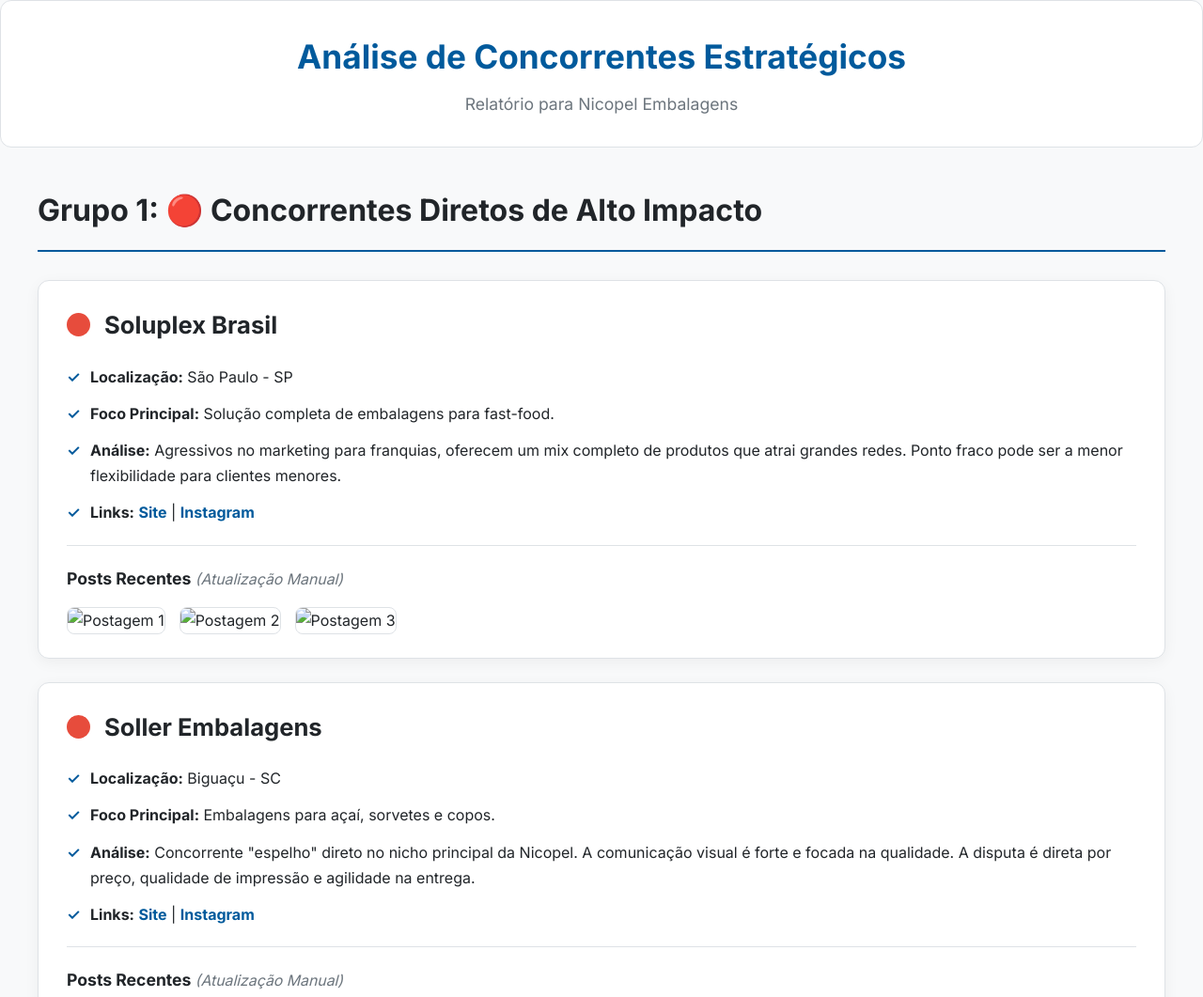
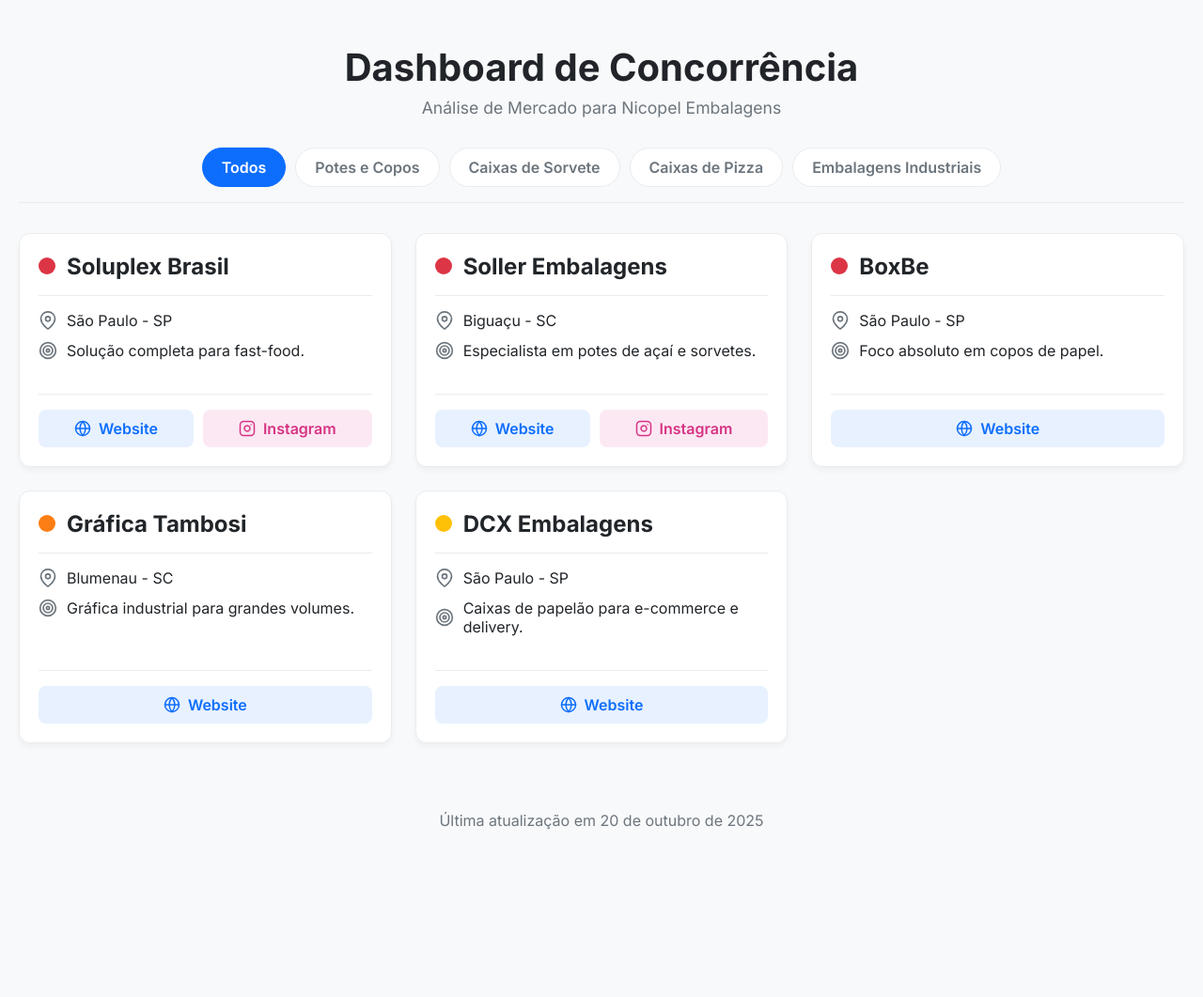
Before and after one commit to eumatheusths/analise_concorrentes_nicopel, a plain HTML site: page index.html in a window 1280 px wide. Shown: the top 1061 px of the page at 94% size. After the commit the page ends 943 px from the top, so only its background shows below. Drawn offline with Linux system fonts and the light colour scheme.

Commit message:
Update HTML structure and styling for dashboard

```diff
--- a/index.html
+++ b/index.html
@@ -3,169 +3,333 @@
 <head>
     <meta charset="UTF-8">
     <meta name="viewport" content="width=device-width, initial-scale=1.0">
-    <title>Análise de Concorrentes - Nicopel Embalagens</title>
+    <title>Dashboard de Concorrência - Nicopel Embalagens</title>
 
     <link rel="preconnect" href="https://fonts.googleapis.com">
     <link rel="preconnect" href="https://fonts.gstatic.com" crossorigin>
-    <link href="https://fonts.googleapis.com/css2?family=Inter:wght@400;700&display=swap" rel="stylesheet">
+    <link href="https://fonts.googleapis.com/css2?family=Inter:wght@400;600;700&display=swap" rel="stylesheet">
 
     <style>
-        /* (CSS completo da versão anterior, sem alterações) */
+        /* =============================================== */
+        /* CSS - ESTILOS GERAIS E VARIÁVEIS (UI KIT)     */
+        /* =============================================== */
         :root {
-            --primary-color: #005A9C;
-            --primary-hover: #004080;
-            --background-color: #F8F9FA;
-            --card-background: #FFFFFF;
+            --primary-color: #0d6efd; /* Azul mais vibrante */
+            --secondary-color: #6c757d;
+            --background-color: #f8f9fa;
+            --card-background: #ffffff;
             --text-color: #212529;
-            --light-text-color: #6C757D;
-            --border-color: #DEE2E6;
+            --border-color: #e9ecef;
+            --shadow: 0 4px 6px rgba(0, 0, 0, 0.04);
+            --shadow-hover: 0 7px 14px rgba(0, 0, 0, 0.07);
         }
-        body { font-family: 'Inter', sans-serif; background-color: var(--background-color); color: var(--text-color); margin: 0; padding: 0; line-height: 1.7; }
-        .container { max-width: 1200px; margin: 30px auto; padding: 0 20px; }
-        header { background-color: var(--card-background); color: var(--primary-color); padding: 30px; text-align: center; border-radius: 12px; border: 1px solid var(--border-color); margin-bottom: 40px; }
-        header h1 { margin: 0; font-size: 2.2em; font-weight: 700; }
-        header p { margin: 5px 0 0; font-size: 1.1em; color: var(--light-text-color); }
-        .group-section h2 { font-size: 2em; font-weight: 700; color: var(--text-color); border-bottom: 2px solid var(--primary-color); padding-bottom: 15px; margin-bottom: 30px; }
-        .competitor-card { background-color: var(--card-background); border: 1px solid var(--border-color); border-radius: 12px; padding: 25px 30px; margin-bottom: 25px; box-shadow: 0 4px 15px rgba(0,0,0,0.05); transition: transform 0.3s ease, box-shadow 0.3s ease; }
-        .competitor-card:hover { transform: translateY(-5px); box-shadow: 0 8px 25px rgba(0,0,0,0.08); }
-        .card-header { display: flex; align-items: center; margin-bottom: 20px; }
-        .competitor-card h3 { margin: 0 0 0 15px; font-size: 1.6em; color: var(--text-color); }
-        .competitor-card ul { list-style-type: none; padding: 0; margin: 0; }
-        .competitor-card li { margin-bottom: 12px; padding-left: 25px; position: relative; }
-        .competitor-card li::before { content: '✓'; position: absolute; left: 0; color: var(--primary-color); font-weight: 700; }
-        .competitor-card strong { color: var(--text-color); font-weight: 700; }
-        .competitor-card a { color: var(--primary-color); text-decoration: none; font-weight: 700; }
-        .competitor-card a:hover { color: var(--primary-hover); text-decoration: underline; }
-        .insta-section { margin-top: 20px; padding-top: 20px; border-top: 1px solid var(--border-color); }
-        .insta-section h4 { margin: 0 0 15px 0; font-size: 1.1em; color: var(--text-color); }
-        .insta-section h4 em { font-weight: 400; font-size: 0.9em; color: var(--light-text-color); }
-        .insta-gallery { display: flex; gap: 15px; flex-wrap: wrap; }
-        .insta-post img { width: 120px; height: 120px; object-fit: cover; border-radius: 8px; border: 1px solid var(--border-color); }
-        .threat-level { min-width: 25px; height: 25px; border-radius: 50%; }
-        .threat-high { background-color: #e74c3c; }
-        .threat-medium { background-color: #f39c12; }
-        .threat-low { background-color: #f1c40f; }
-        footer { text-align: center; margin-top: 40px; padding: 20px; color: var(--light-text-color); font-size: 0.9em; }
+
+        body {
+            font-family: 'Inter', sans-serif;
+            background-color: var(--background-color);
+            color: var(--text-color);
+            margin: 0;
+        }
+
+        .container {
+            max-width: 1400px;
+            margin: 0 auto;
+            padding: 20px;
+        }
+
+        /* =============================================== */
+        /* HEADER E NAVEGAÇÃO POR ABAS (NOVO)          */
+        /* =============================================== */
+        header {
+            text-align: center;
+            margin-bottom: 2rem;
+        }
+        header h1 {
+            font-size: 2.5rem;
+            font-weight: 700;
+            margin-bottom: 0.5rem;
+        }
+        header p {
+            font-size: 1.1rem;
+            color: var(--secondary-color);
+            margin-top: 0;
+        }
+
+        .tabs-nav {
+            display: flex;
+            justify-content: center;
+            flex-wrap: wrap;
+            gap: 10px;
+            margin-bottom: 2rem;
+            border-bottom: 1px solid var(--border-color);
+            padding-bottom: 1rem;
+        }
+        .tab-btn {
+            font-family: 'Inter', sans-serif;
+            font-size: 1rem;
+            font-weight: 600;
+            padding: 10px 20px;
+            border: 1px solid var(--border-color);
+            background-color: var(--card-background);
+            color: var(--secondary-color);
+            border-radius: 50px; /* Pílulas */
+            cursor: pointer;
+            transition: all 0.3s ease;
+        }
+        .tab-btn:hover {
+            background-color: #e9ecef;
+            color: var(--text-color);
+        }
+        .tab-btn.active {
+            background-color: var(--primary-color);
+            color: #fff;
+            border-color: var(--primary-color);
+        }
+
+        /* =============================================== */
+        /* GRID DE CONCORRENTES (LAYOUT NOVO)            */
+        /* =============================================== */
+        #competitors-grid {
+            display: grid;
+            grid-template-columns: repeat(auto-fill, minmax(380px, 1fr));
+            gap: 25px;
+        }
+
+        /* =============================================== */
+        /* CARD DO CONCORRENTE (UI/UX RENOVADO)          */
+        /* =============================================== */
+        .competitor-card {
+            background-color: var(--card-background);
+            border: 1px solid var(--border-color);
+            border-radius: 12px;
+            padding: 20px;
+            box-shadow: var(--shadow);
+            transition: all 0.3s ease;
+            display: flex;
+            flex-direction: column;
+        }
+        .competitor-card.hidden {
+            display: none; /* Controlado pelo JavaScript */
+        }
+        .competitor-card:hover {
+            transform: translateY(-5px);
+            box-shadow: var(--shadow-hover);
+        }
+
+        .card-header {
+            display: flex;
+            align-items: center;
+            margin-bottom: 1rem;
+            border-bottom: 1px solid var(--border-color);
+            padding-bottom: 1rem;
+        }
+        .threat-level {
+            width: 18px;
+            height: 18px;
+            border-radius: 50%;
+            flex-shrink: 0;
+        }
+        .threat-high { background-color: #dc3545; }
+        .threat-medium { background-color: #fd7e14; }
+        .threat-low { background-color: #ffc107; }
+
+        .card-header h3 {
+            margin: 0 0 0 12px;
+            font-size: 1.5rem;
+            font-weight: 700;
+        }
+
+        .card-body {
+            flex-grow: 1;
+        }
+
+        .info-item {
+            display: flex;
+            align-items: center;
+            gap: 10px;
+            margin-bottom: 12px;
+        }
+        .info-item svg {
+            width: 20px;
+            height: 20px;
+            flex-shrink: 0;
+            color: var(--secondary-color);
+        }
+
+        .card-actions {
+            display: flex;
+            gap: 10px;
+            margin-top: 1.5rem;
+            border-top: 1px solid var(--border-color);
+            padding-top: 1rem;
+        }
+        .action-btn {
+            display: flex;
+            align-items: center;
+            justify-content: center;
+            gap: 8px;
+            flex-grow: 1;
+            padding: 10px;
+            border-radius: 8px;
+            text-decoration: none;
+            font-weight: 600;
+            transition: all 0.3s ease;
+        }
+        .action-btn svg {
+            width: 18px;
+            height: 18px;
+        }
+        .btn-website {
+            background-color: #e7f1ff;
+            color: var(--primary-color);
+        }
+        .btn-website:hover {
+            background-color: #d0e3ff;
+        }
+        .btn-instagram {
+            background-color: #fce8f3;
+            color: #d63384;
+        }
+        .btn-instagram:hover {
+            background-color: #f8d2e7;
+        }
+
+        footer {
+            text-align: center;
+            margin-top: 2rem;
+            padding: 1.5rem;
+            color: var(--secondary-color);
+        }
+
     </style>
 </head>
 <body>
+    <svg xmlns="http://www.w3.org/2000/svg" style="display: none;">
+        <symbol id="icon-location" viewBox="0 0 24 24" fill="none" stroke="currentColor" stroke-width="2" stroke-linecap="round" stroke-linejoin="round"><path d="M21 10c0 7-9 13-9 13s-9-6-9-13a9 9 0 0 1 18 0z"></path><circle cx="12" cy="10" r="3"></circle></symbol>
+        <symbol id="icon-focus" viewBox="0 0 24 24" fill="none" stroke="currentColor" stroke-width="2" stroke-linecap="round" stroke-linejoin="round"><circle cx="12" cy="12" r="10"></circle><circle cx="12" cy="12" r="6"></circle><circle cx="12" cy="12" r="2"></circle></symbol>
+        <symbol id="icon-website" viewBox="0 0 24 24" fill="none" stroke="currentColor" stroke-width="2" stroke-linecap="round" stroke-linejoin="round"><circle cx="12" cy="12" r="10"></circle><line x1="2" y1="12" x2="22" y2="12"></line><path d="M12 2a15.3 15.3 0 0 1 4 10 15.3 15.3 0 0 1-4 10 15.3 15.3 0 0 1-4-10 15.3 15.3 0 0 1 4-10z"></path></symbol>
+        <symbol id="icon-instagram" viewBox="0 0 24 24" fill="none" stroke="currentColor" stroke-width="2" stroke-linecap="round" stroke-linejoin="round"><rect x="2" y="2" width="20" height="20" rx="5" ry="5"></rect><path d="M16 11.37A4 4 0 1 1 12.63 8 4 4 0 0 1 16 11.37z"></path><line x1="17.5" y1="6.5" x2="17.51" y2="6.5"></line></symbol>
+    </svg>
 
+    <div class="container">
         <header>
-        <h1>Análise de Concorrentes Estratégicos</h1>
-        <p>Relatório para Nicopel Embalagens</p>
+            <h1>Dashboard de Concorrência</h1>
+            <p>Análise de Mercado para Nicopel Embalagens</p>
         </header>
 
-    <main class="container">
+        <nav class="tabs-nav">
+            <button class="tab-btn active" data-category="todos">Todos</button>
+            <button class="tab-btn" data-category="potes-copos">Potes e Copos</button>
+            <button class="tab-btn" data-category="caixas-sorvete">Caixas de Sorvete</button>
+            <button class="tab-btn" data-category="caixas-pizza">Caixas de Pizza</button>
+            <button class="tab-btn" data-category="embalagens-industriais">Embalagens Industriais</button>
+        </nav>
 
-        <section class="group-section">
-            <h2>Grupo 1: 🔴 Concorrentes Diretos de Alto Impacto</h2>
+        <main id="competitors-grid">
 
-            <article class="competitor-card">
+            <article class="competitor-card" data-category="potes-copos embalagens-industriais">
                 <div class="card-header"><span class="threat-level threat-high"></span><h3>Soluplex Brasil</h3></div>
-                <ul>
-                    <li><strong>Localização:</strong> São Paulo - SP</li>
-                    <li><strong>Foco Principal:</strong> Solução completa de embalagens para fast-food.</li>
-                    <li><strong>Análise:</strong> Agressivos no marketing para franquias, oferecem um mix completo de produtos que atrai grandes redes. Ponto fraco pode ser a menor flexibilidade para clientes menores.</li>
-                    <li><strong>Links:</strong> <a href="https://www.soluplex.com.br/" target="_blank">Site</a> | <a href="https://www.instagram.com/soluplex.brasil/" target="_blank">Instagram</a></li>
-                </ul>
-                <div class="insta-section">
-                    <h4>Posts Recentes <em>(Atualização Manual)</em></h4>
-                    <div class="insta-gallery">
-                        <div class="insta-post"><img src="nome-da-sua-imagem1.jpg" alt="Postagem 1"></div>
-                        <div class="insta-post"><img src="nome-da-sua-imagem2.jpg" alt="Postagem 2"></div>
-                        <div class="insta-post"><img src="nome-da-sua-imagem3.jpg" alt="Postagem 3"></div>
+                <div class="card-body">
+                    <div class="info-item"><svg><use href="#icon-location"/></svg><span>São Paulo - SP</span></div>
+                    <div class="info-item"><svg><use href="#icon-focus"/></svg><span>Solução completa para fast-food.</span></div>
                 </div>
+                <div class="card-actions">
+                    <a href="https://www.soluplex.com.br/" target="_blank" class="action-btn btn-website"><svg><use href="#icon-website"/></svg>Website</a>
+                    <a href="https://www.instagram.com/soluplex.brasil/" target="_blank" class="action-btn btn-instagram"><svg><use href="#icon-instagram"/></svg>Instagram</a>
                 </div>
             </article>
 
-            <article class="competitor-card">
+            <article class="competitor-card" data-category="potes-copos caixas-sorvete">
                  <div class="card-header"><span class="threat-level threat-high"></span><h3>Soller Embalagens</h3></div>
-                <ul>
-                    <li><strong>Localização:</strong> Biguaçu - SC</li>
-                    <li><strong>Foco Principal:</strong> Embalagens para açaí, sorvetes e copos.</li>
-                    <li><strong>Análise:</strong> Concorrente "espelho" direto no nicho principal da Nicopel. A comunicação visual é forte e focada na qualidade. A disputa é direta por preço, qualidade de impressão e agilidade na entrega.</li>
-                    <li><strong>Links:</strong> <a href="https://www.sollerembalagens.com.br/" target="_blank">Site</a> | <a href="https://www.instagram.com/sollerembalagens/" target="_blank">Instagram</a></li>
-                </ul>
-                <div class="insta-section">
-                    <h4>Posts Recentes <em>(Atualização Manual)</em></h4>
-                    <div class="insta-gallery">
-                        <div class="insta-post"><img src="sua-foto-soller-1.jpg" alt="Postagem 1"></div>
-                        <div class="insta-post"><img src="sua-foto-soller-2.jpg" alt="Postagem 2"></div>
+                <div class="card-body">
+                    <div class="info-item"><svg><use href="#icon-location"/></svg><span>Biguaçu - SC</span></div>
+                    <div class="info-item"><svg><use href="#icon-focus"/></svg><span>Especialista em potes de açaí e sorvetes.</span></div>
                 </div>
+                <div class="card-actions">
+                    <a href="https://www.sollerembalagens.com.br/" target="_blank" class="action-btn btn-website"><svg><use href="#icon-website"/></svg>Website</a>
+                    <a href="https://www.instagram.com/sollerembalagens/" target="_blank" class="action-btn btn-instagram"><svg><use href="#icon-instagram"/></svg>Instagram</a>
                 </div>
             </article>
 
-            <article class="competitor-card">
+            <article class="competitor-card" data-category="potes-copos">
                  <div class="card-header"><span class="threat-level threat-high"></span><h3>BoxBe</h3></div>
-                 <ul>
-                    <li><strong>Localização:</strong> São Paulo - SP</li>
-                    <li><strong>Foco Principal:</strong> Copos de papel personalizados.</li>
-                    <li><strong>Análise:</strong> Foco absoluto em copos, com marketing digital muito agressivo para captura de leads online. Ameaça forte para clientes que buscam especificamente por copos na internet.</li>
-                    <li><strong>Links:</strong> <a href="https://boxbe.com.br/" target="_blank">Site</a></li>
-                </ul>
-                <div class="insta-section">
-                    <h4>Posts Recentes <em>(Atualização Manual)</em></h4>
-                     <div class="insta-gallery">
-                        <div class="insta-post"><img src="sua-foto-boxbe-1.jpg" alt="Postagem 1"></div>
+                <div class="card-body">
+                    <div class="info-item"><svg><use href="#icon-location"/></svg><span>São Paulo - SP</span></div>
+                    <div class="info-item"><svg><use href="#icon-focus"/></svg><span>Foco absoluto em copos de papel.</span></div>
                 </div>
-                </div>
-            </article>
-        </section>
-
-        <section class="group-section">
-            <h2>Grupo 2: 🟠 Concorrentes Industriais Polivalentes</h2>
-
-            <article class="competitor-card">
-                <div class="card-header"><span class="threat-level threat-medium"></span><h3>Gráfica Tambosi</h3></div>
-                <ul>
-                    <li><strong>Localização:</strong> Blumenau - SC</li>
-                    <li><strong>Foco Principal:</strong> Gráfica industrial completa (livros, catálogos, embalagens).</li>
-                    <li><strong>Análise:</strong> Ameaça para grandes volumes devido à alta capacidade produtiva, podendo oferecer preços competitivos. Menos ágil para pedidos menores e nichados.</li>
-                    <li><strong>Links:</strong> <a href="https://graficatambosi.com.br/embalagens" target="_blank">Site</a></li>
-                </ul>
-                 <div class="insta-section">
-                    <h4>Posts Recentes <em>(Atualização Manual)</em></h4>
-                     <div class="insta-gallery">
-                        <div class="insta-post"><img src="sua-foto-tambosi-1.jpg" alt="Postagem 1"></div>
-                    </div>
+                <div class="card-actions">
+                    <a href="https://boxbe.com.br/" target="_blank" class="action-btn btn-website"><svg><use href="#icon-website"/></svg>Website</a>
                 </div>
             </article>
 
-            <article class="competitor-card">
-                 <div class="card-header"><span class="threat-level threat-medium"></span><h3>Nazapack</h3></div>
-                <ul>
-                    <li><strong>Localização:</strong> Jaraguá do Sul - SC</li>
-                    <li><strong>Foco Principal:</strong> Caixas de papel-cartão com foco em design.</li>
-                    <li><strong>Análise:</strong> Competem forte em projetos que exigem alto apelo visual. Ameaça para clientes que veem a embalagem como principal ferramenta de marketing no ponto de venda.</li>
-                    <li><strong>Links:</strong> <a href="https://nazapack.com.br/" target="_blank">Site</a> | <a href="https://www.instagram.com/nazapack/?hl=en" target="_blank">Instagram</a></li>
-                </ul>
-                 <div class="insta-section">
-                    <h4>Posts Recentes <em>(Atualização Manual)</em></h4>
-                     <div class="insta-gallery">
-                        <div class="insta-post"><img src="sua-foto-nazapack-1.jpg" alt="Postagem 1"></div>
+            <article class="competitor-card" data-category="caixas-sorvete embalagens-industriais caixas-pizza">
+                 <div class="card-header"><span class="threat-level threat-medium"></span><h3>Gráfica Tambosi</h3></div>
+                <div class="card-body">
+                    <div class="info-item"><svg><use href="#icon-location"/></svg><span>Blumenau - SC</span></div>
+                    <div class="info-item"><svg><use href="#icon-focus"/></svg><span>Gráfica industrial para grandes volumes.</span></div>
                 </div>
+                <div class="card-actions">
+                    <a href="https://graficatambosi.com.br/embalagens" target="_blank" class="action-btn btn-website"><svg><use href="#icon-website"/></svg>Website</a>
                 </div>
             </article>
-        </section>
+
+            <article class="competitor-card" data-category="caixas-pizza embalagens-industriais">
+                 <div class="card-header"><span class="threat-level threat-low"></span><h3>DCX Embalagens</h3></div>
+                <div class="card-body">
+                    <div class="info-item"><svg><use href="#icon-location"/></svg><span>São Paulo - SP</span></div>
+                    <div class="info-item"><svg><use href="#icon-focus"/></svg><span>Caixas de papelão para e-commerce e delivery.</span></div>
+                </div>
+                <div class="card-actions">
+                    <a href="https://www.dcxembalagens.com.br/" target="_blank" class="action-btn btn-website"><svg><use href="#icon-website"/></svg>Website</a>
+                </div>
+            </article>
+
         </main>
 
         <footer>
-        <p>Relatório gerado em: <span id="last-updated"></span></p>
+            <p>Última atualização em <span id="last-updated"></span></p>
         </footer>
+    </div>
 
     <script>
-        // Esta função pega a data atual do computador do usuário
+        // --- LÓGICA PARA AS ABAS DE FILTRO ---
+        const tabsContainer = document.querySelector('.tabs-nav');
+        const tabButtons = document.querySelectorAll('.tab-btn');
+        const competitorCards = document.querySelectorAll('.competitor-card');
+
+        // Adiciona um 'ouvinte' de cliques no container das abas
+        tabsContainer.addEventListener('click', (event) => {
+            const clickedButton = event.target.closest('.tab-btn');
+
+            if (!clickedButton) return; // Se o clique não foi em um botão, não faz nada
+
+            // 1. Atualiza o estilo dos botões
+            tabButtons.forEach(btn => btn.classList.remove('active'));
+            clickedButton.classList.add('active');
+
+            // 2. Filtra os cards
+            const selectedCategory = clickedButton.dataset.category;
+
+            competitorCards.forEach(card => {
+                const cardCategories = card.dataset.category;
+
+                if (selectedCategory === 'todos' || cardCategories.includes(selectedCategory)) {
+                    card.classList.remove('hidden'); // Mostra o card
+                } else {
+                    card.classList.add('hidden'); // Esconde o card
+                }
+            });
+        });
+
+        // --- LÓGICA PARA A DATA DE ATUALIZAÇÃO ---
         const today = new Date();
-
-        // Esta linha formata a data para o padrão brasileiro (ex: 20 de outubro de 2025)
         const formattedDate = today.toLocaleDateString('pt-BR', {
             day: '2-digit',
             month: 'long',
             year: 'numeric'
         });
-
-        // Esta linha encontra o elemento com id="last-updated" no HTML e insere a data formatada nele
         document.getElementById('last-updated').textContent = formattedDate;
     </script>
+
 </body>
 </html>
```
Lines whose indentation alone changed are shown as unchanged.
